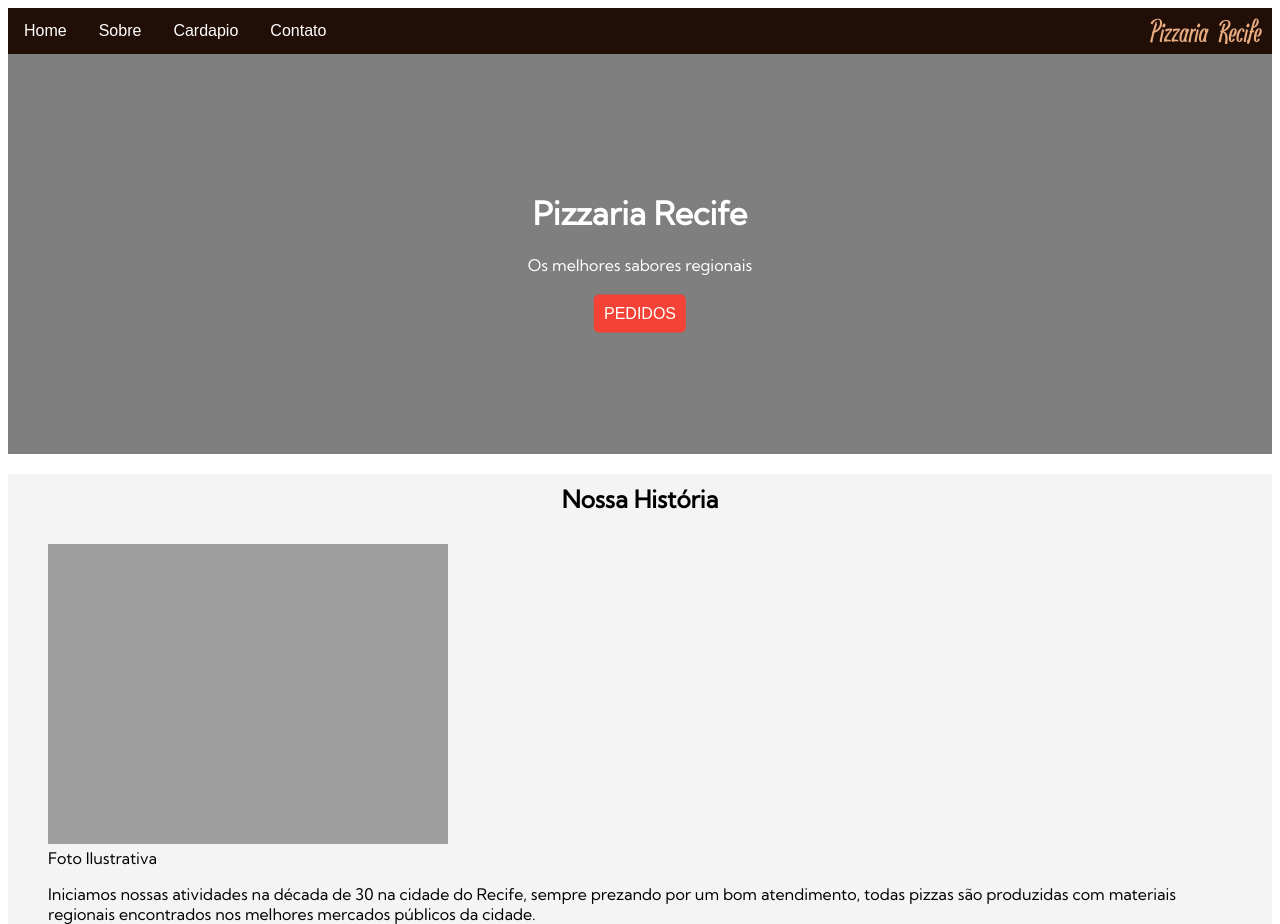
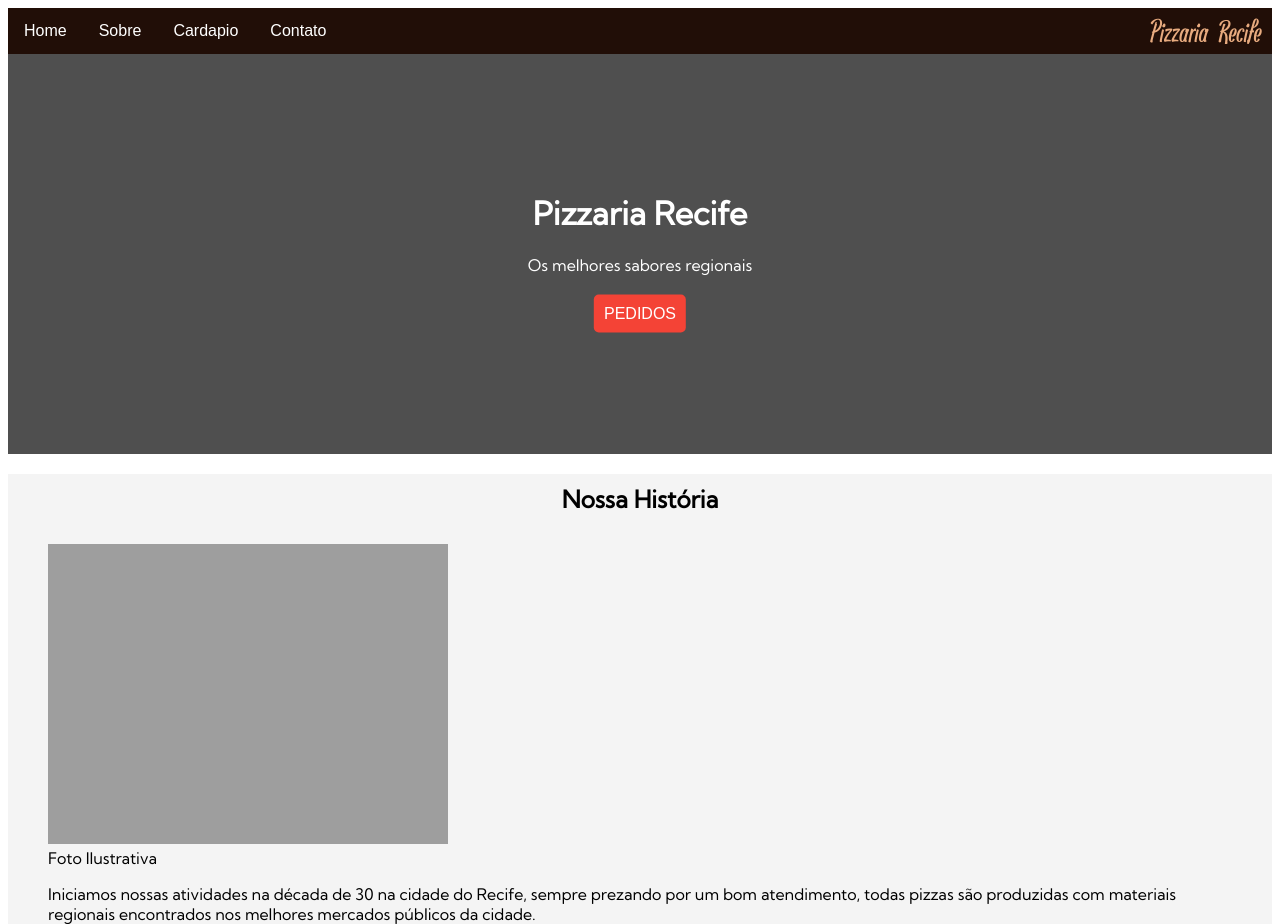
Before and after one commit to jpbatistads/projeto-pizzaria, a plain HTML site: page index.html in a window 1280 px wide. Drawn offline with Linux system fonts and the light colour scheme; the site is published under a folder, as on GitHub Pages, so addresses that start at the root find nothing; some icons are missing.

Commit message:
Caminho da imagem

```diff
--- a/css/style.css
+++ b/css/style.css
@@ -80,7 +80,7 @@ body, html {
 /*CSS HERO IMAGE*/
 
 .hero-image{
-  background-image: linear-gradient(rgba(0, 0, 0, 0.5), rgba(0, 0, 0, 0.5)), url("/img/heroimage.jpg");
+  background-image: linear-gradient(rgba(0, 0, 0, 0.5), rgba(0, 0, 0, 0.5)), url("../img/heroimage.jpg");
   height: 50%;
   background-position: center;
   background-repeat: no-repeat;
```
